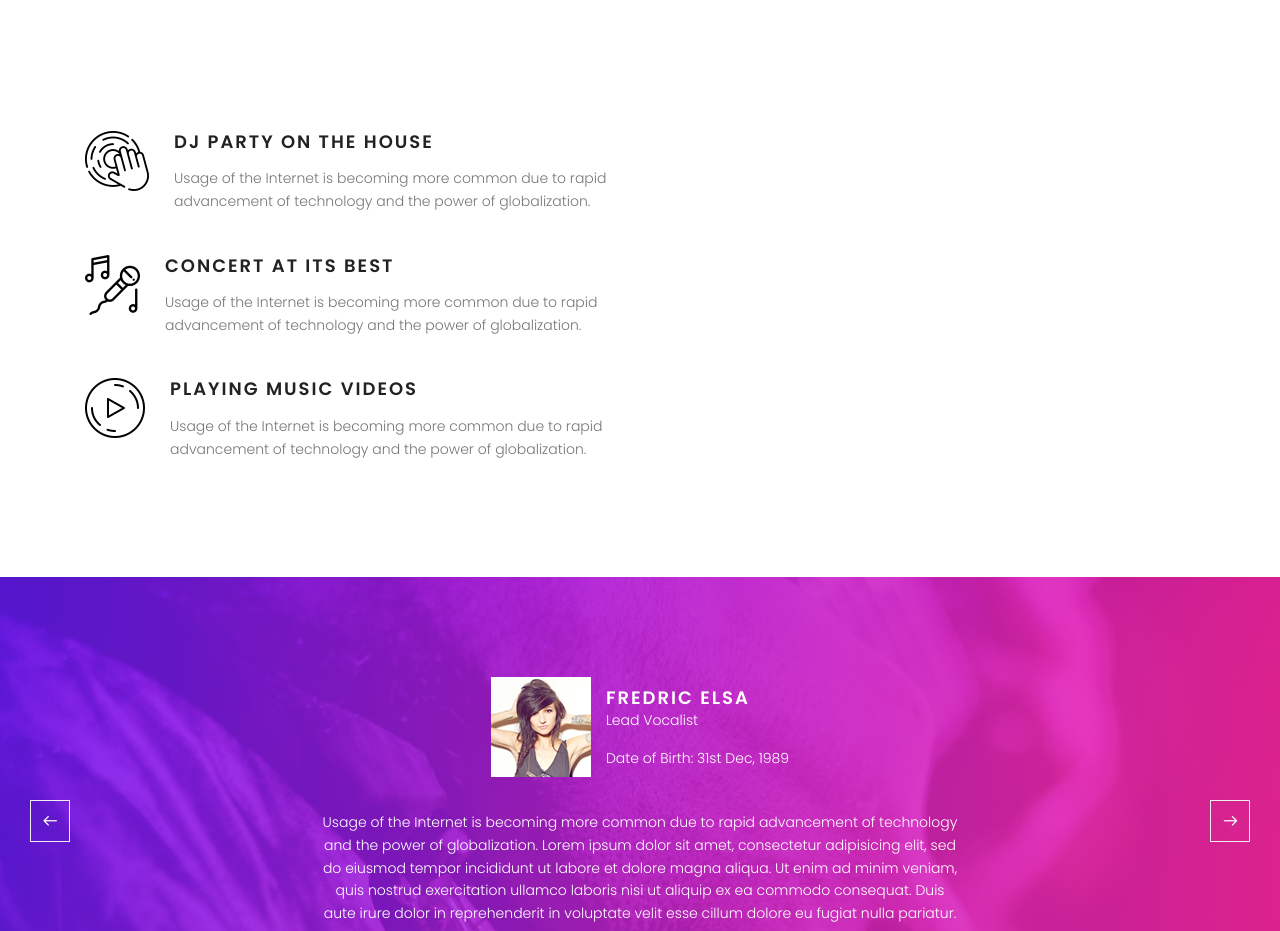
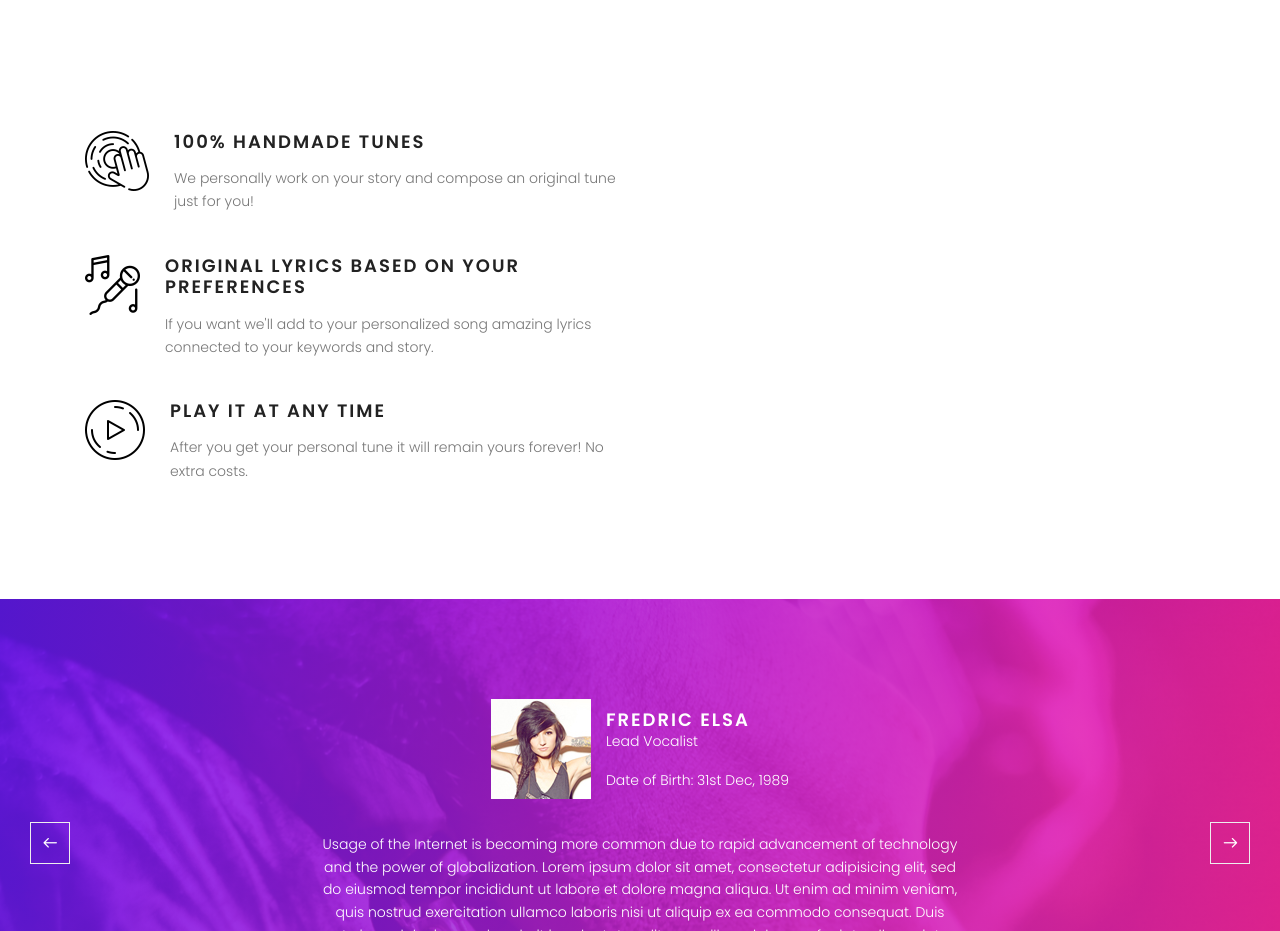
Before and after one commit to aircleanapp/personaltune, a plain HTML site: page index.html in a window 1280 px wide. Shown: the part 2060-2991 px from the top of the page. Drawn offline with nearby package versions, Linux system fonts and the light colour scheme.

Commit message:
edit text

```diff
--- a/index.html
+++ b/index.html
@@ -147,25 +147,28 @@
 				<div class="container">
 					<div class="row">
 						<div class="col-lg-6">
+
 							<div class="single-service d-flex justify-content-between align-items-top">
 								<div class="icon">
 									<img src="img/s1.png" alt="">
 								</div>
 								<div class="desc">
-									<h4 class="text-uppercase">DJ Party on the house</h4>
+									<h4 class="text-uppercase">100% handmade tunes</h4>
 									<p>
-										Usage of the Internet is becoming more common due to rapid advancement of technology and the power of globalization.
+										We personally work on your story and compose an original tune just for you!
 									</p>
 								</div>
 							</div>
+
 							<div class="single-service d-flex justify-content-between align-items-top">
 								<div class="icon">
 									<img src="img/s2.png" alt="">
 								</div>
 								<div class="desc">
-									<h4 class="text-uppercase">Concert at its best</h4>
+									<h4 class="text-uppercase"> Original lyrics based on your preferences </h4>
 									<p>
-										Usage of the Internet is becoming more common due to rapid advancement of technology and the power of globalization.
+									     If you want we'll add to your personalized song amazing lyrics connected to your keywords and story.
+
 									</p>
 								</div>
 							</div>
@@ -174,9 +177,9 @@
 									<img src="img/s3.png" alt="">
 								</div>
 								<div class="desc">
-									<h4 class="text-uppercase">playing Music Videos</h4>
+									<h4 class="text-uppercase">Play it  at any time </h4>
 									<p>
-										Usage of the Internet is becoming more common due to rapid advancement of technology and the power of globalization.
+										After you get your personal tune it will remain yours forever! No extra costs.
 									</p>
 								</div>
 							</div>
```
